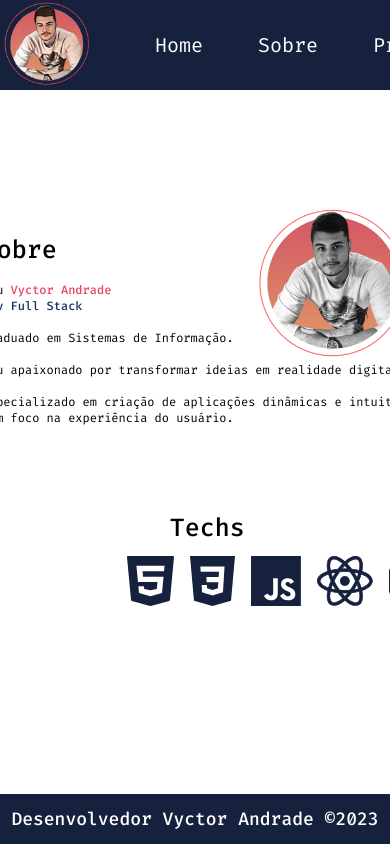
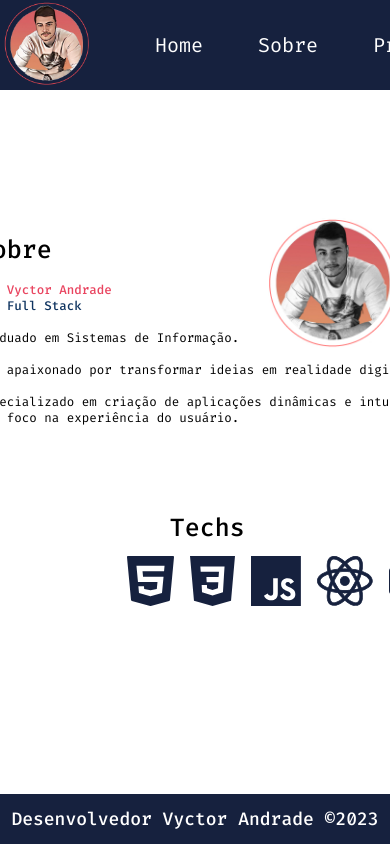
Before and after one commit to vyctorandrade/portfolio, a React (Vite) app: page /sobre in a window 390 px wide. Built offline with nearby package versions, Linux system fonts and the light colour scheme.

Commit message:
Update Sobre.module.css

```diff
--- a/src/pages/Sobre/Sobre.module.css
+++ b/src/pages/Sobre/Sobre.module.css
@@ -71,7 +71,7 @@
     }
 
     .textos p{
-        font-size: 12px;
+        font-size: 12.5px;
         margin-left: -300px;
 
 
@@ -82,8 +82,8 @@
     }
 
     .avatar{
-        width: 150px;
-        height: 150px;
+        width: 130px;
+        height: 130px;
         display: flex;
         margin-top: -110px;
         margin-right: -25%;
```
